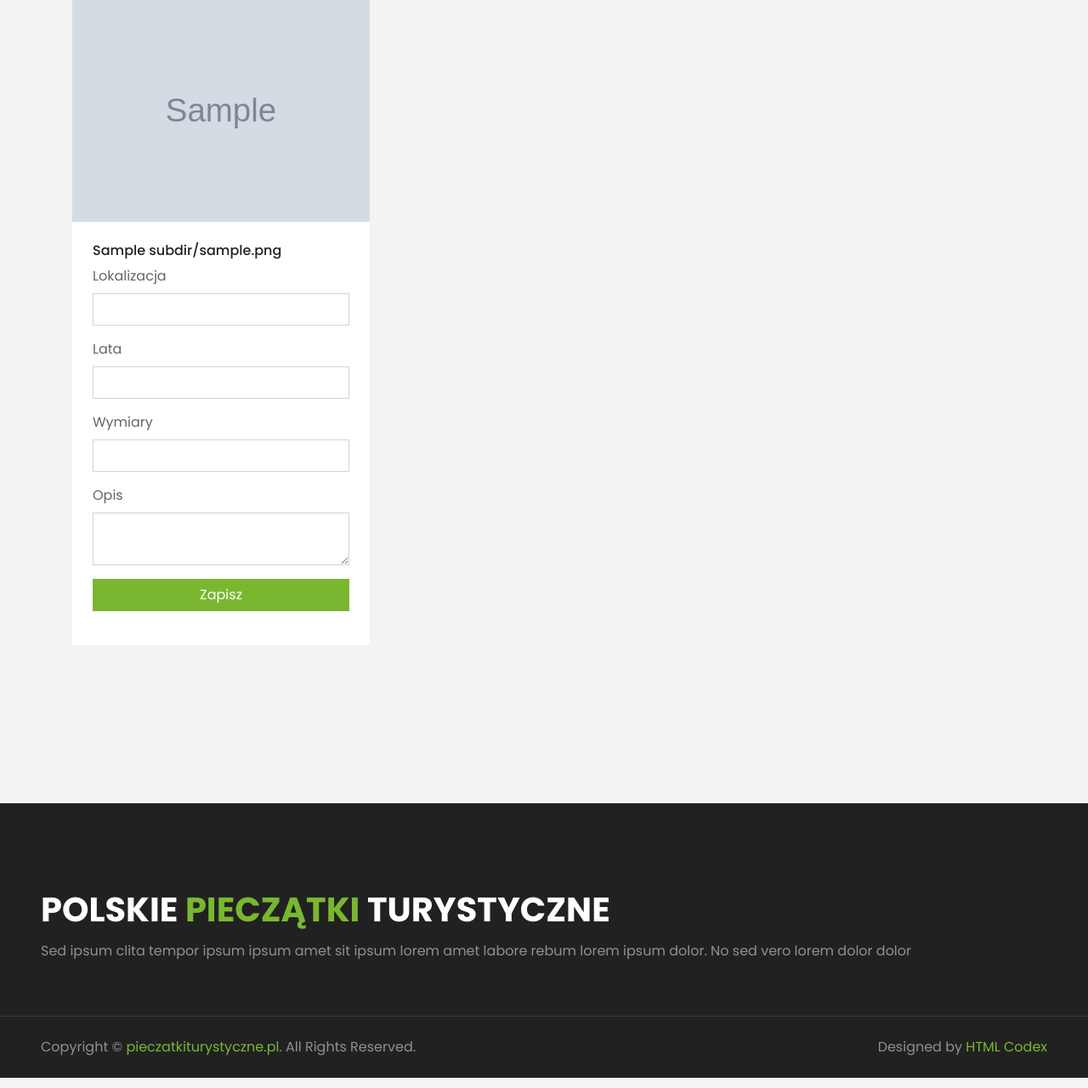
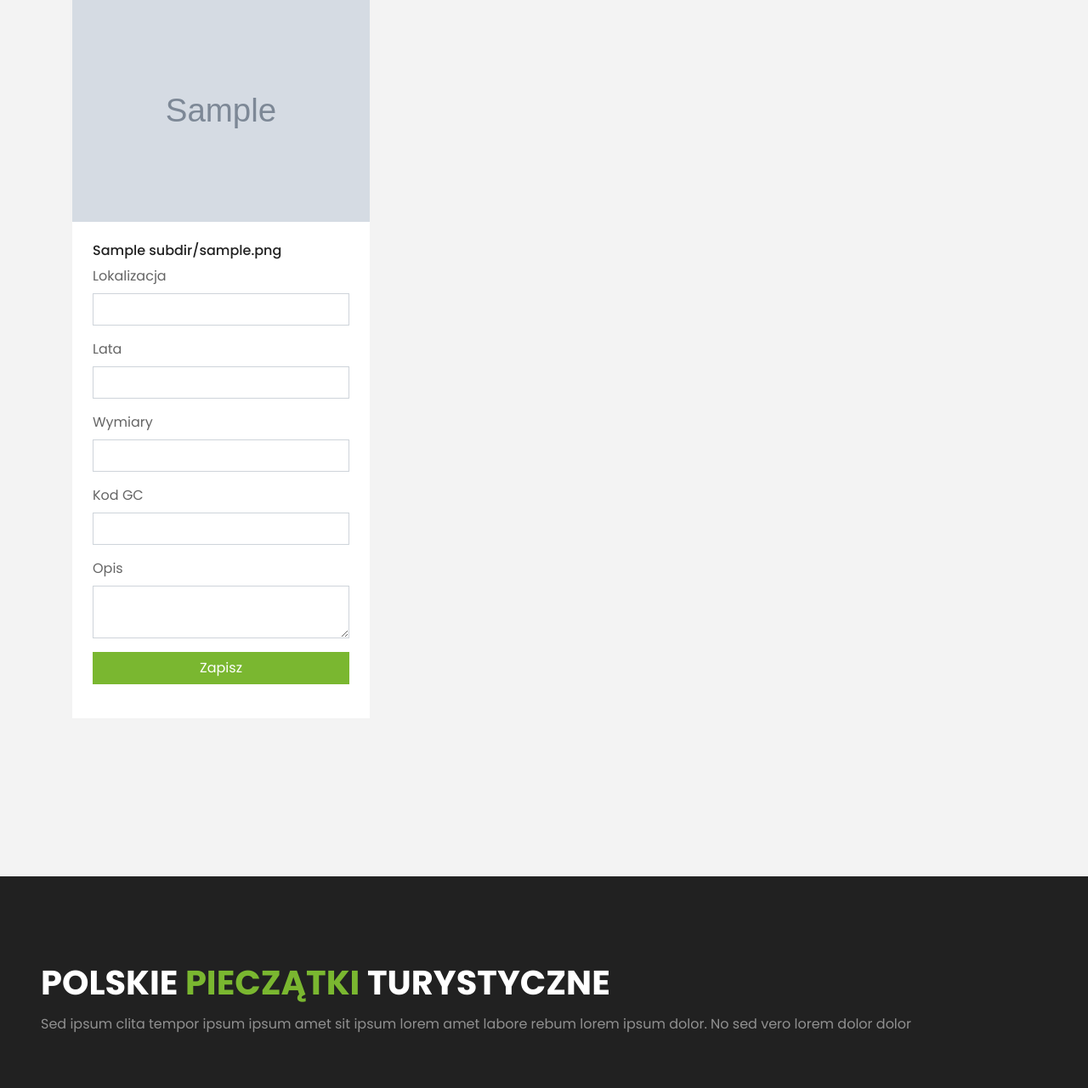
Before and after one commit to fracz/pieczatki, a PHP site: template templates/gallery.php in a window 1280 px wide. Shown: the part 635-1915 px from the top of the page at 85% size. Run offline with PHP 8.4, Linux system fonts and the light colour scheme; the visitor is signed in with stand-in values (Sample User, id 1); the template is opened without the code that fills it: most values are stand-ins (such as "Sample title", 1, 10 or a date in 2020); grey boxes marked "Sample" are stand-in pictures; some libraries are stand-ins or nearby versions.

Commit message:
GC Codes support

```diff
--- a/templates/gallery.php
+++ b/templates/gallery.php
@@ -64,6 +64,11 @@
                                            value="<?= htmlentities($desc['dimensions'] ?? '') ?>">
                                 </div>
                                 <div class="form-group">
+                                    <label>Kod GC</label>
+                                    <input type="text" class="form-control" name="gccode"
+                                           value="<?= htmlentities($desc['gccode'] ?? '') ?>">
+                                </div>
+                                <div class="form-group">
                                     <label>Opis</label>
                                     <textarea class="form-control"
                                               name="description"><?= htmlspecialchars($desc['description'] ?? '') ?></textarea>
@@ -90,6 +95,15 @@
                                     <?php if ($desc['dimensions'] ?? ''): ?>
                                         <div>
                                             <i class="fa fa-ruler text-primary mr-2 fa-fw"></i> <?= $desc['dimensions'] ?>
+                                        </div>
+                                    <?php endif; ?>
+
+                                    <?php if ($desc['gccode'] ?? ''): ?>
+                                        <div>
+                                            <a href="https://coord.info/<?= $desc['gccode'] ?>" target="_blank"
+                                               class="text-monospace">
+                                                <i class="fa fa-box-open text-primary mr-2 fa-fw"></i> <?= $desc['gccode'] ?>
+                                            </a>
                                         </div>
                                     <?php endif; ?>
                                 </div>
@@ -120,6 +134,7 @@
                 years: fields.years.value,
                 dimensions: fields.dimensions.value,
                 description: fields.description.value,
+                gccode: fields.gccode.value,
             };
             fields.submit.disabled = true;
             fetch('/update', {
```
